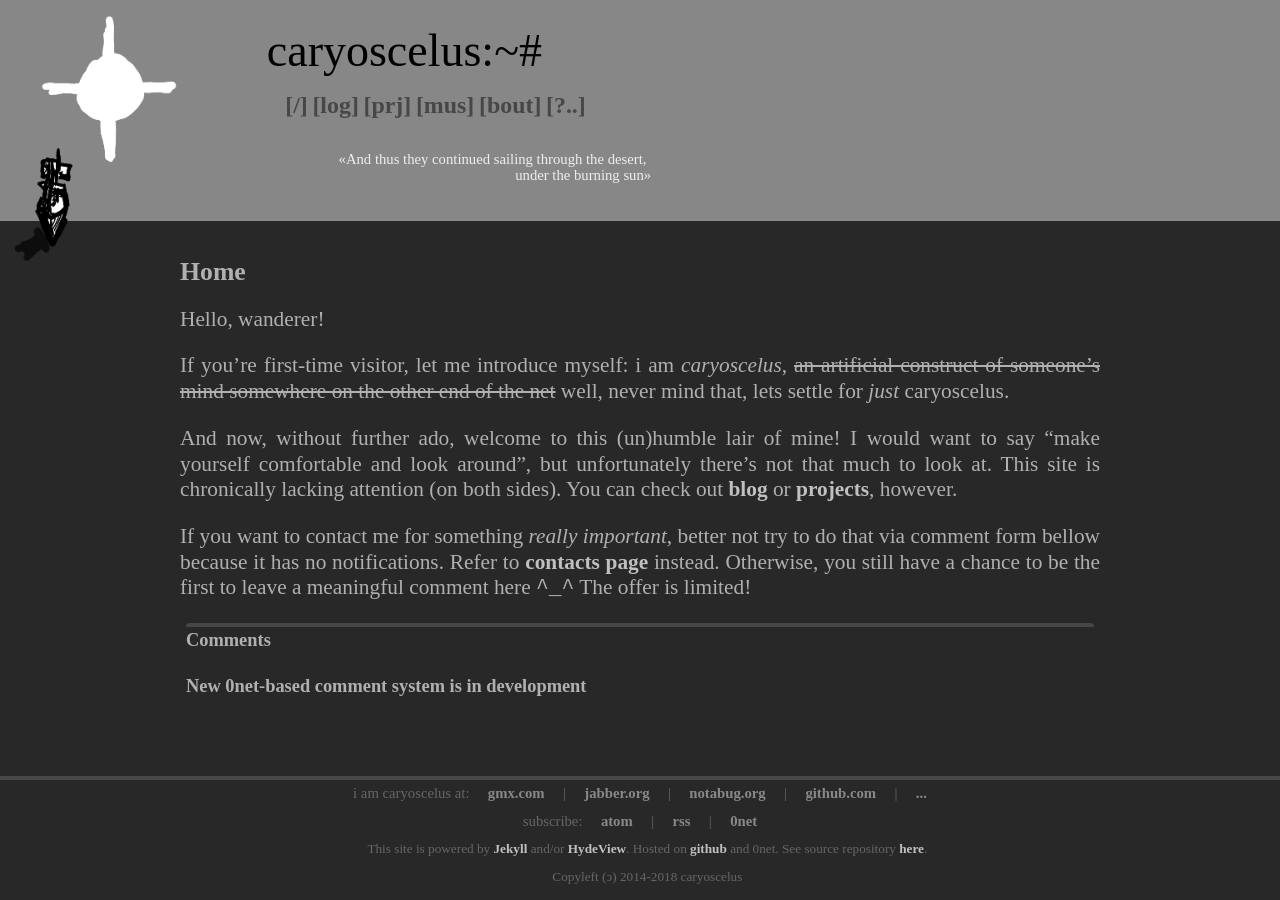
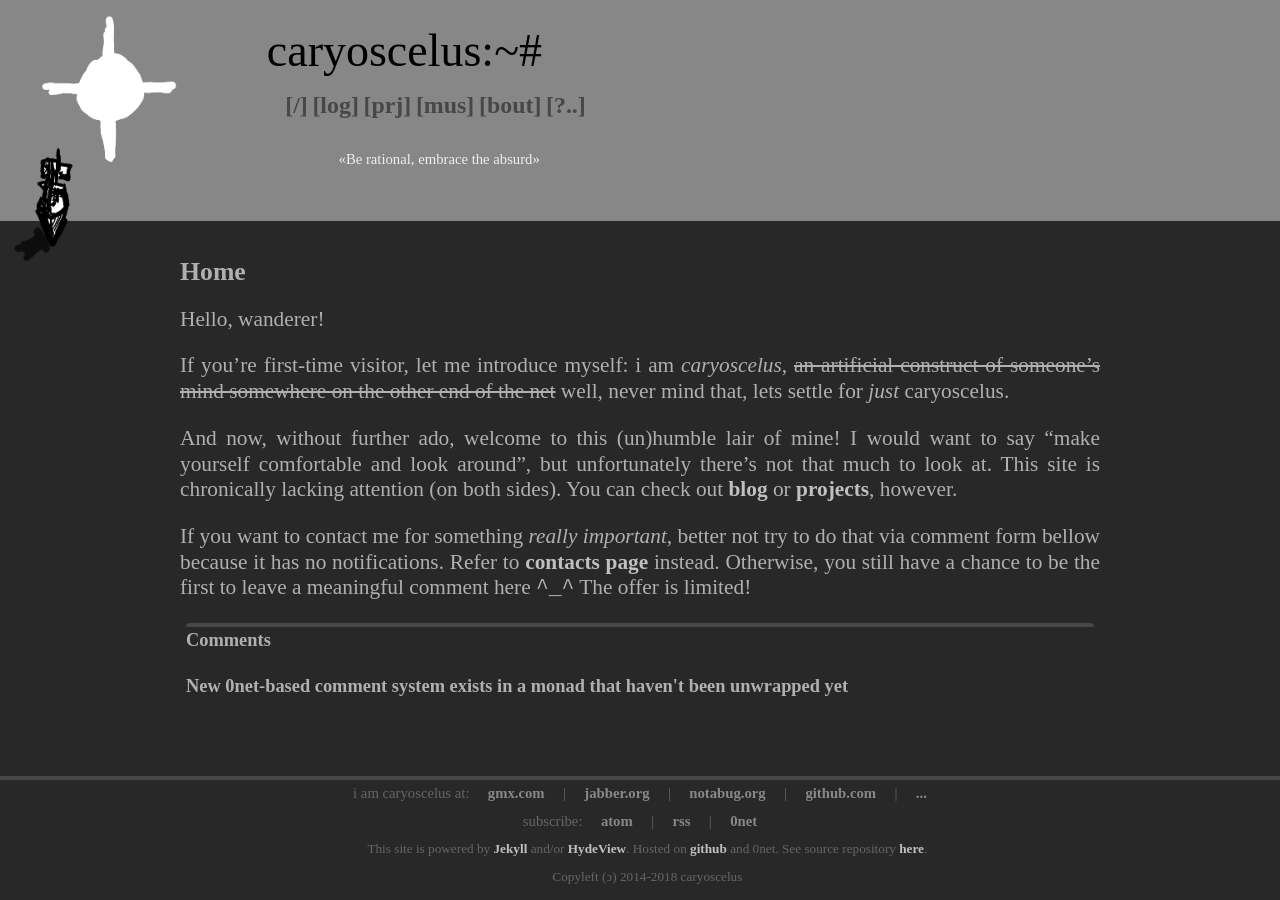
Before and after one commit to caryoscelus/caryoscelus.github.io, a Jekyll site: the page built from index.md, in a window 1280 px wide. Built offline with Jekyll 4.4.1, drawn with Linux system fonts in a browser that asks for light colours; some web fonts are replaced.

Commit message:
Two minor fixes in template

```diff
--- a/_layouts/default.html
+++ b/_layouts/default.html
@@ -47,10 +47,8 @@
                     </span>
                     <br/>
                     <div class="quote">
-                        <a href="/projects/lostsheep.html">
-                            <span class="quote0">«And thus they continued sailing through the desert,</span>
-                            <br/>
-                            <span class="quote1">under the burning sun»</span>
+                        <a href="/projects/absurdology.html">
+                            <span class="quote0">«Be rational, embrace the absurd»</span>
                         </a>
                     </div>
                 </div>
@@ -60,7 +58,7 @@
 
                 <div id="comments_wrapper">
                     <h3>Comments</h3>
-                    <div id="comments"><h4>New 0net-based comment system is in development</h4></div>
+                    <div id="comments"><h4>New 0net-based comment system exists in a monad that haven't been unwrapped yet</h4></div>
                 </div>
             </div>
 
```
